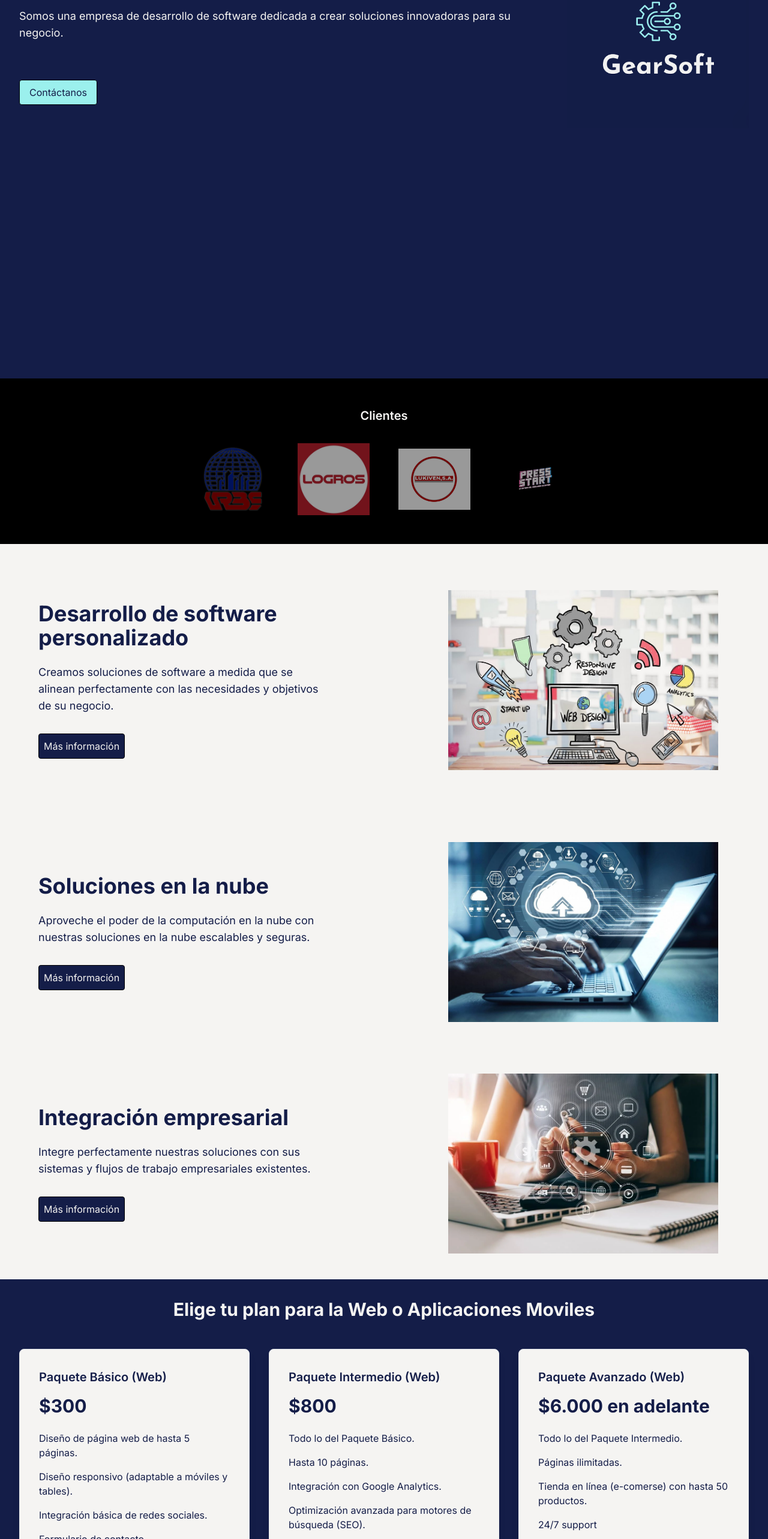
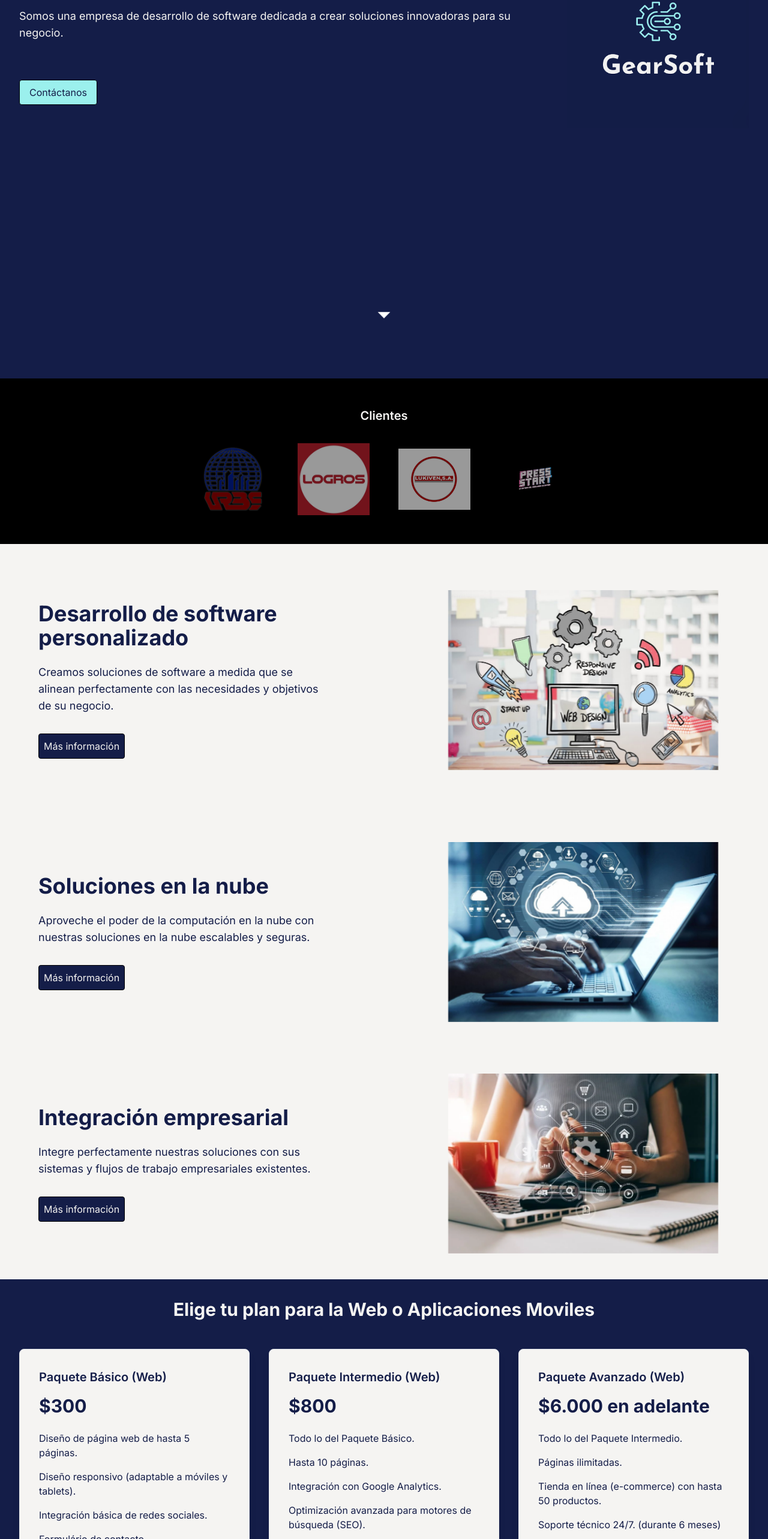
Before and after one commit to JavierAlburges/gearsoftca, a Next.js app: page / in a window 1280 px wide. Shown: the part 233-2799 px from the top of the page at 60% size. Built offline with nearby package versions, Linux system fonts and the light colour scheme; no server answers.

Commit message:
Se arreglaron detalle nuevos

```diff
--- a/components/equipo.tsx
+++ b/components/equipo.tsx
@@ -17,7 +17,7 @@ const testimonials = [
     quote: "Apasionado por crear experiencias móviles excepcionales. Experiencia en el diseño, desarrollo y mantenimiento de aplicaciones Android nativas utilizando Kotlin. Contribuyo activamente al crecimiento de GearSoftCA, optimizando y escalando nuestras soluciones.",
     author: "Andonyth Espinoza",
     role: "FullStack | Android | Kotlin | SQL",
-    avatar: "/images/andonyth.jpeg",
+    avatar: "/images/andonyth.jpg",
   },
 ]
 
--- a/components/precios.tsx
+++ b/components/precios.tsx
@@ -4,7 +4,7 @@ const plans = [
   {
     name: "Paquete Básico (Web)",
     price: "$300",
-    features: ["Diseño de página web de hasta 5 páginas.", "Diseño responsivo (adaptable a móviles y tables).", "Integración básica de redes sociales.", "Formulario de contacto", "Optimización básica para motores de búsqueda (SEO)."],
+    features: ["Diseño de página web de hasta 5 páginas.", "Diseño responsivo (adaptable a móviles y tablets).", "Integración básica de redes sociales.", "Formulário de contacto", "Optimización básica para motores de búsqueda (SEO)."],
   },
   {
     name: "Paquete Intermedio (Web)",
@@ -14,12 +14,12 @@ const plans = [
   {
     name: "Paquete Avanzado (Web)",
     price: "$6.000 en adelante",
-    features: ["Todo lo del Paquete Intermedio.", "Páginas ilimitadas.", "Tienda en línea (e-comerse) con hasta 50 productos.", "24/7 support", "Integración con sistemas de pago.", "Funcionalidades personalizadas (formularios avanzados, bases de datos, etc.).", "Soporte técnico durante 6 meses."],
+    features: ["Todo lo del Paquete Intermedio.", "Páginas ilimitadas.", "Tienda en línea (e-commerce) con hasta 50 productos.", "Soporte técnico 24/7. (durante 6 meses)", "Integración con sistemas de pago.", "Funcionalidades personalizadas (formularios avanzados, bases de datos, etc.)."],
   },
   {
     name: "Paquete Premium (Web)",
     price: "Personalizado",
-    features: ["Todo lo del Paquete Avanzado", "Desarrollo de aplicaciones web personalizadas.", "Integraciones avanzadas (CRM, ERP, etc.).", "Mantenimiento y soporte técnico durante 1 año.", "Consultoría y análisis de rendimiento."],
+    features: ["Todo lo del Paquete Avanzado", "Desarrollo de aplicaciones web personalizadas.", "Integraciones avanzadas (CRM, ERP, entre otros).", "Mantenimiento y soporte técnico durante 1 año.", "Consultoría y análisis de rendimiento."],
   },
   {
     name: "Paquete Básico (Móvil)",
@@ -39,7 +39,7 @@ const plans = [
   {
     name: "Paquete Premium (Móvil)",
     price: "$25,000 USD en adelante",
-    features: ["Todo lo del Paquete Avanzado." ,"Desarrollo de funcionalidades personalizadas.", "Integraciones avanzadas (CRM, ERP, etc.).", "Mantenimiento y soporte técnico durante 1 año.", "Consultoría y análisis de rendimiento."],
+    features: ["Todo lo del Paquete Avanzado." ,"Desarrollo de funcionalidades personalizadas.", "Integraciones avanzadas (CRM, ERP, entre otros).", "Mantenimiento y soporte técnico durante 1 año.", "Consultoría y análisis de rendimiento."],
   },
 ]
 
--- a/components/presentacion.tsx
+++ b/components/presentacion.tsx
@@ -20,6 +20,11 @@ export function Presentacion() {
           <Image src="/images/gearsoftlogo.png" alt="GearSoft Logo" width={300} height={300} className="w-full max-w-xs"/>
         </div>
       </div>
+      <div className="absolute bottom-0 left-0 right-0 flex justify-center pb-4 animate-bounce"> {/* Flecha animada */}
+        <svg xmlns="http://www.w3.org/2000/svg" width="50" height="50" viewBox="0 0 24 24" fill="white">
+          <path d="M12 17l-5-5h10z" />
+        </svg>
+      </div>
     </section>
   )
 }
```
Also changed, not shown: public/images/andonyth.jpeg (deleted), public/images/andonyth.jpg (added).
